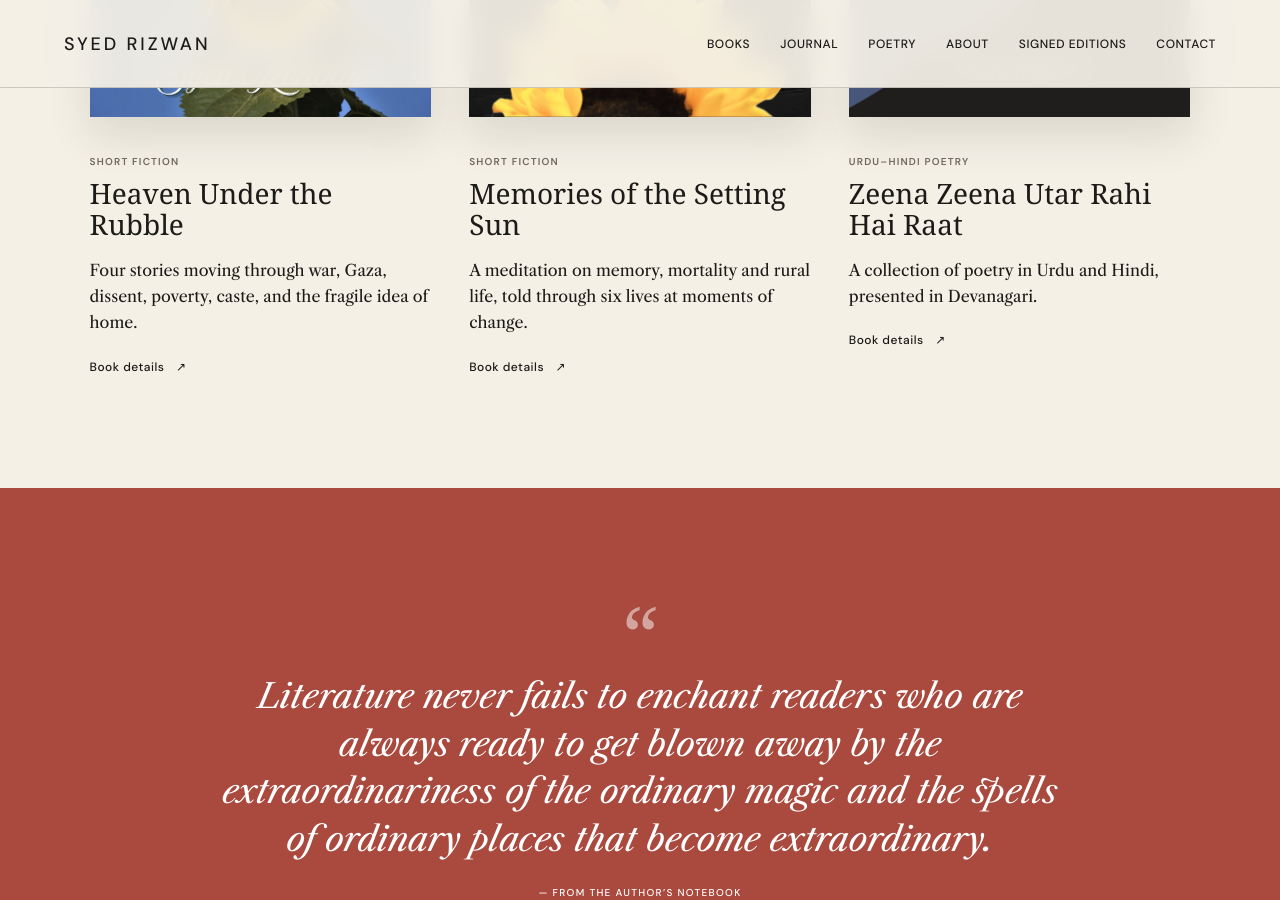
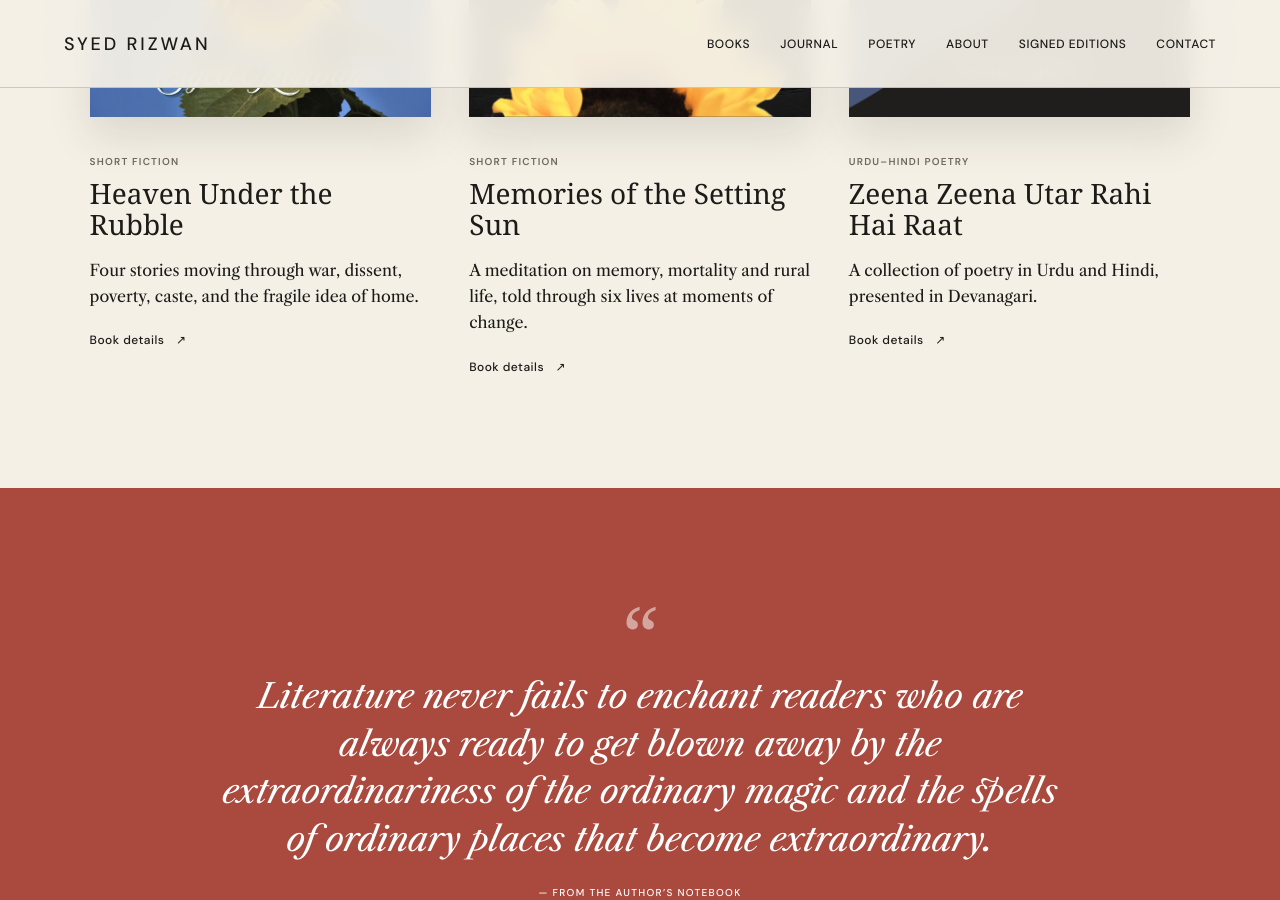
Before and after one commit to syedrizwanauthor/syedrizwanauthor.github.io, a Jekyll site: the page built from index.html, in a window 1280 px wide and 900 px high, scrolled down 2885 px. Built offline with Jekyll 4.4.1, drawn with Linux system fonts in a browser that asks for light colours; some web fonts are replaced.

Commit message:
Update index.html

```diff
--- a/index.html
+++ b/index.html
@@ -114,7 +114,7 @@
           <div class="mini-cover rubble">
   <img src="heaven-under-the-rubble.jpg" alt="Heaven Under the Rubble by Syed Rizwan">
 </div>
-          <div class="book-meta"><p>Short fiction</p><h3>Heaven Under the Rubble</h3><p>Four stories moving through war, Gaza, dissent, poverty, caste, and the fragile idea of home.</p><a href="heaven-under-the-rubble.html" class="text-link">Book details <span>↗</span></a></div>
+          <div class="book-meta"><p>Short fiction</p><h3>Heaven Under the Rubble</h3><p>Four stories moving through war, dissent, poverty, caste, and the fragile idea of home.</p><a href="heaven-under-the-rubble.html" class="text-link">Book details <span>↗</span></a></div>
         </article>
         <article class="book-card reveal">
          <div class="mini-cover sunset">
```
